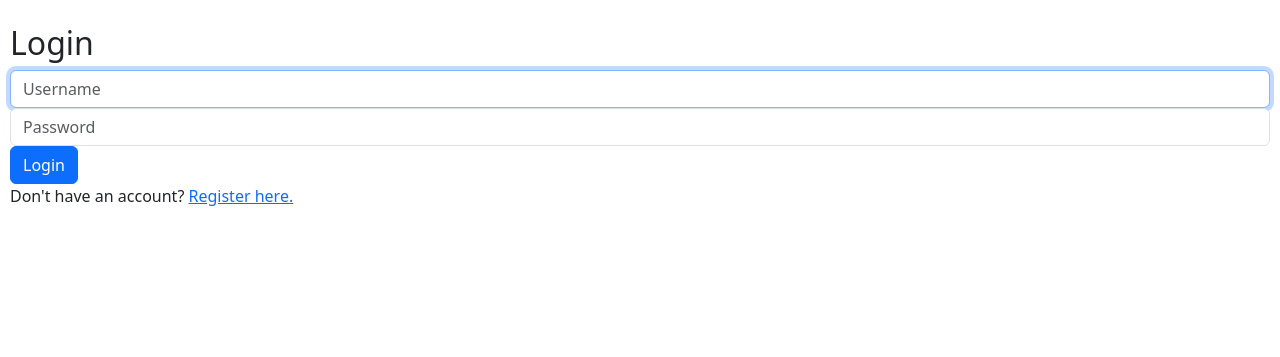
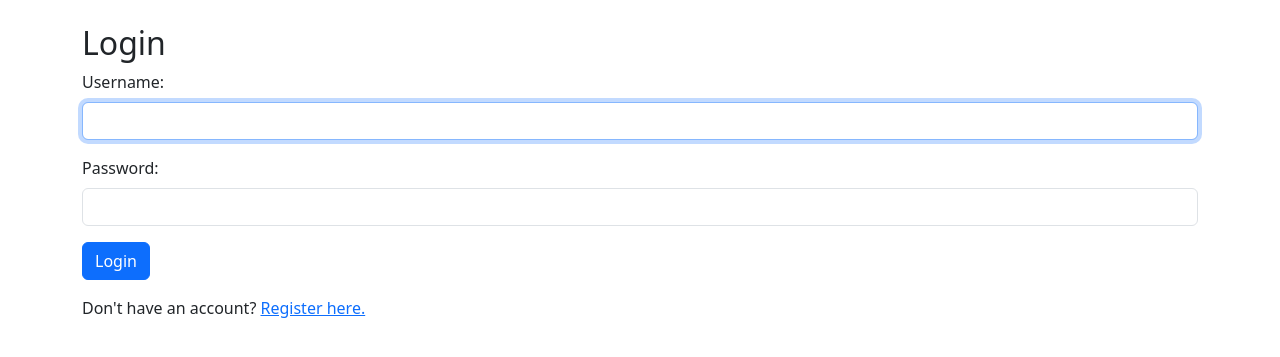
Before and after one commit to monicavaquerano/commerce, a Django app: page /login in a window 1280 px wide. Shown: the part 83-440 px from the top of the page. Run offline with Django 3.2, Linux system fonts and the light colour scheme.

Commit message:
fix login

```diff
--- a/auctions/templates/auctions/login.html
+++ b/auctions/templates/auctions/login.html
@@ -1,24 +1,40 @@
 {% extends "auctions/layout.html" %}
 
 {% block body %}
+<div class="container-fluid">
+
+    <div class="container">
 
         <h2>Login</h2>
 
         {% if message %}
-        <div>{{ message }}</div>
+        <div class="alert alert-danger" role="alert">
+            {{message}}
+        </div>
         {% endif %}
 
         <form action="{% url 'login' %}" method="post">
             {% csrf_token %}
+            <div class="mb-3">
                 <div class="form-group">
-            <input autofocus class="form-control" type="text" name="username" placeholder="Username">
+                    <label for="username" class="form-label">Username:</label>
+                    <input autofocus class="form-control" type="text" name="username" required>
                 </div>
+            </div>
+            <div class="mb-3">
                 <div class="form-group">
-            <input class="form-control" type="password" name="password" placeholder="Password">
+                    <label for="password" class="form-label">Password:</label>
+                    <input class="form-control" type="password" name="password" required>
                 </div>
+            </div>
+            <div class="mb-3">
                 <input class="btn btn-primary" type="submit" value="Login">
+            </div>
         </form>
 
         Don't have an account? <a href="{% url 'register' %}">Register here.</a>
 
+    </div>
+</div>
+
 {% endblock %}
```
Also changed, not shown: db.sqlite3. Lines whose indentation alone changed are shown as unchanged.
